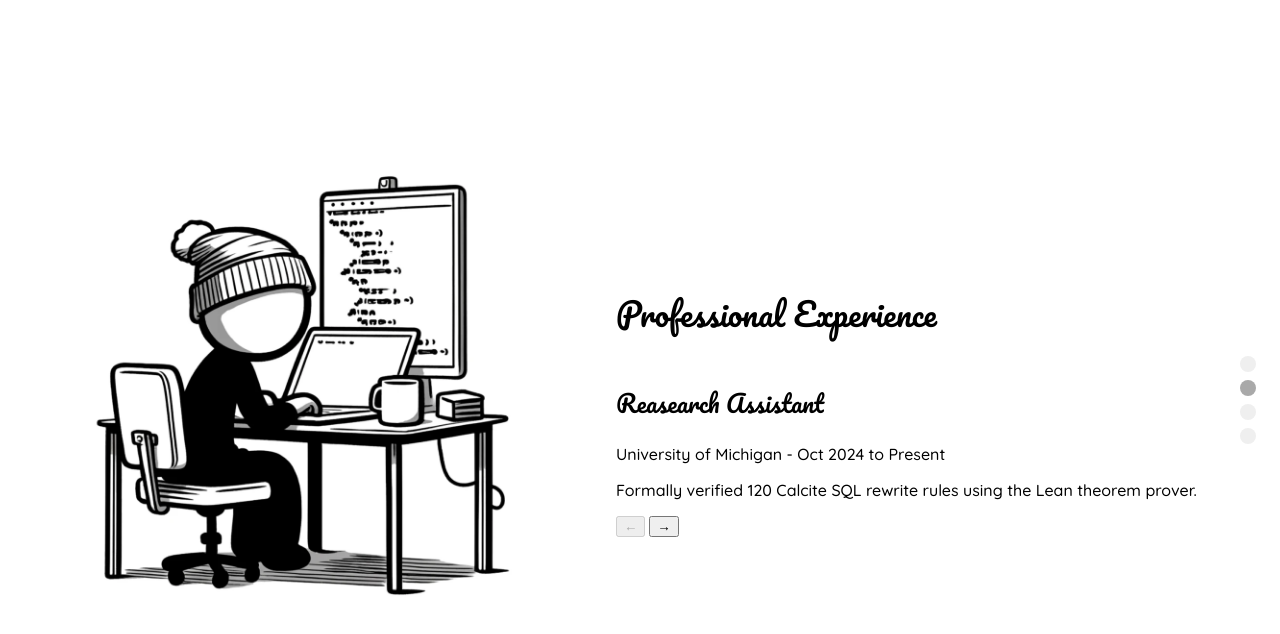
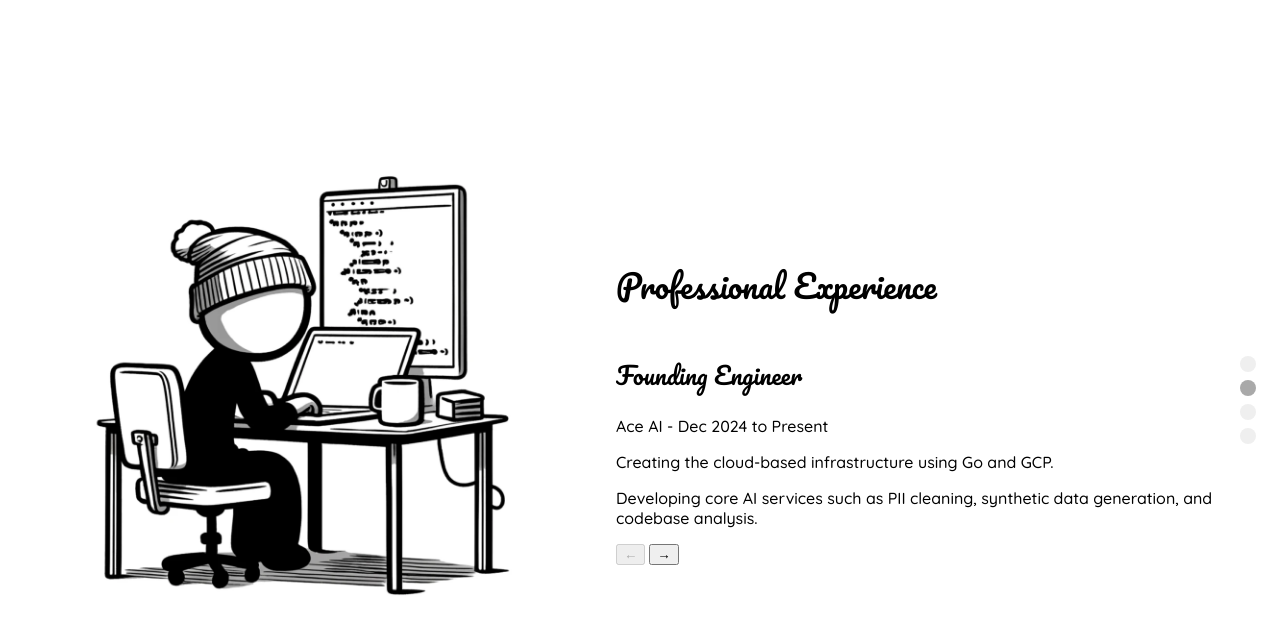
Before and after one commit to jpoly1219/jpoly1219.github.io, a SvelteKit app: page / in a window 1280 px wide. Both pictures are taken after a click on the button 1248 px from the left and 388 px from the top of the page. Shown: the top 634 px of the page. Built offline with nearby package versions, Linux system fonts and the light colour scheme.

Commit message:
add experience

```diff
--- a/src/components/ProfessionalExperiences.svelte
+++ b/src/components/ProfessionalExperiences.svelte
@@ -8,6 +8,14 @@
   }
 
   const experiences: Experience[] = [
+    {
+      title: "Founding Engineer",
+      metadata: "Ace AI - Dec 2024 to Present",
+      desc: [
+        "Creating the cloud-based infrastructure using Go and GCP.",
+        "Developing core AI services such as PII cleaning, synthetic data generation, and codebase analysis."
+      ]
+    },
     {
       title: "Reasearch Assistant",
       metadata: "University of Michigan - Oct 2024 to Present",
```
